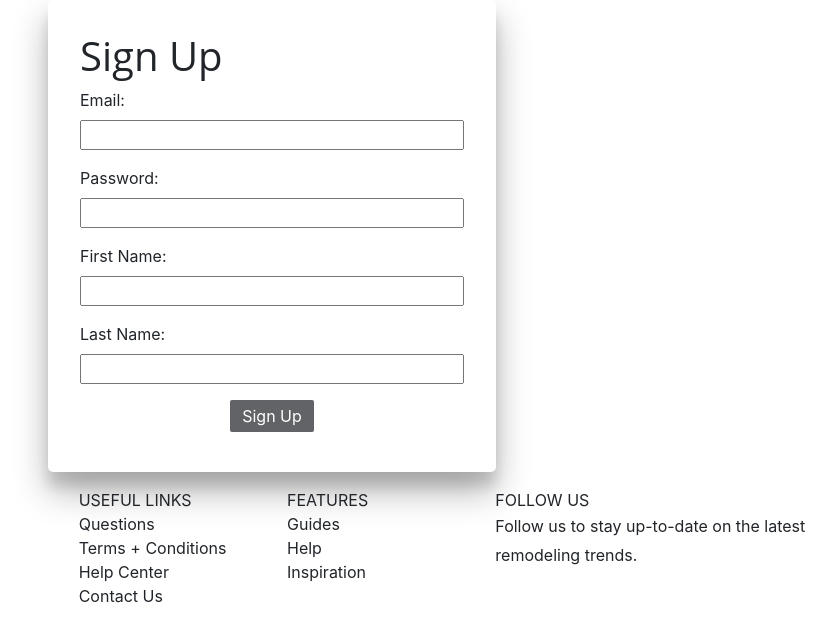
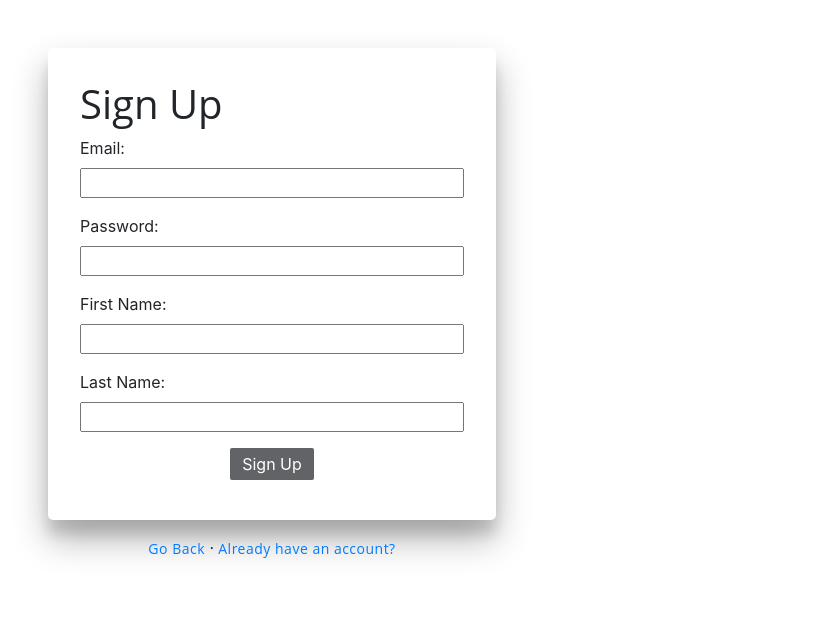
Before and after one commit to cwedwards9/modern-living-app, a React (Create React App) app in the folder client/: page /register in a window 1280 px wide. Shown: the top 642 px of the page, without its empty margins (368-1204 px from the left). Built offline with nearby package versions, Linux system fonts and the light colour scheme.

Commit message:
Add Password to state, add a container to hold the entire form and all other elements, and add links to go to login and go back

```diff
--- a/client/src/pages/Register.js
+++ b/client/src/pages/Register.js
@@ -1,10 +1,11 @@
 import React, { Component } from "react";
+import "./Register.css";
 import axios from "axios";
 
 class Register extends Component {
     constructor(props) {
         super(props);
-        this.state = { email: "",  f_name: "", l_name: "" };
+        this.state = { email: "", password: "", f_name: "", l_name: "" };
         this.handleChange = this.handleChange.bind(this);
         this.handleSubmit = this.handleSubmit.bind(this);
     }
@@ -18,11 +19,13 @@ class Register extends Component {
 
         axios.post("/register", this.state)
             .then(() => {
-                this.setState({ email: "",  f_name: "", l_name: "" });
+                this.props.routeProps.history.push('/landing');
+                // this.setState({ email: "", password: "", f_name: "", l_name: "" });
             })
     }
     render() {
         return (
+            <div className="Register-Page">
                 <div className="Register">
                     <h1>Sign Up</h1>
                     <form onSubmit={this.handleSubmit}>
@@ -63,6 +66,12 @@ class Register extends Component {
                         <button>Sign Up</button>
                     </form>
                 </div>
+                <div className="user-access-links">
+                    <a href="/">Go Back</a> ·
+                    <a href="/login"> Already have an account?</a>
+                </div>
+            </div>
+
         );
     }
 }
```
Lines whose indentation alone changed are shown as unchanged.
